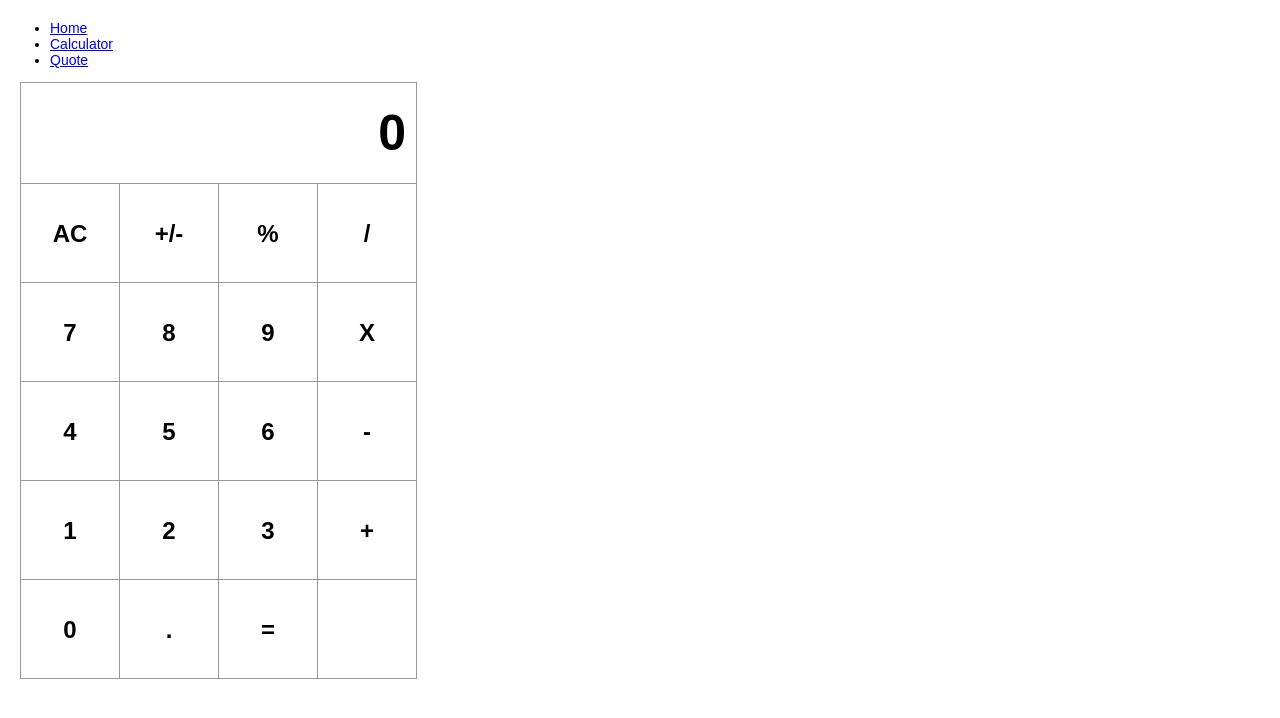
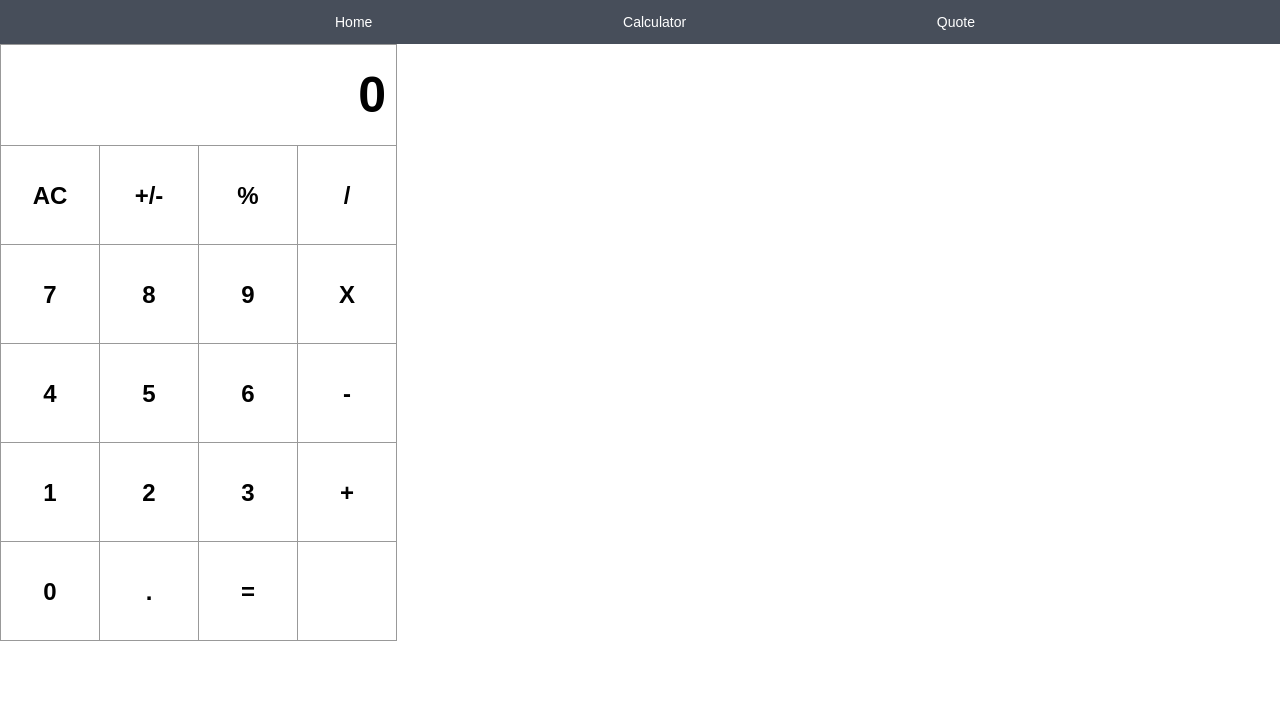
Before and after one commit to Wusinho/React-Calculator, a React app: page /calculator in a window 1280 px wide. Shown: the top 718 px of the page. Built offline with nearby package versions, Linux system fonts and the light colour scheme.

Commit message:
Add styling to nav

```diff
--- a/src/assets/styles/App.scss
+++ b/src/assets/styles/App.scss
@@ -1,11 +1,38 @@
 body {
   font: 14px "Century Gothic", Futura, sans-serif;
-  margin: 20px;
+  margin: 0px;
 }
 
 ol,
 ul {
   padding-left: 30px;
+}
+
+nav {
+  display: flex;
+  justify-content: space-around;
+  align-items: center;
+  background-color: rgb(71, 78, 90);
+  color: white;
+}
+
+a {
+  text-decoration: none;
+  color: white;
+  transition-duration: 600ms;
+}
+
+a:hover {
+  color: rgb(207, 203, 203);
+  transition-duration: 400ms;
+}
+
+.nav-links{
+  width: 50%;
+  display: flex;
+  justify-content: space-between;
+  align-items: center;
+  list-style: none;
 }
 
 .board-row::after {
@@ -48,7 +75,3 @@ ul {
 .square:hover {
   background-color: lightblue;
 }
-
-// .kbd-navigation .square:focus {
-//   background: #ddd;
-// }
--- a/src/components/App.js
+++ b/src/components/App.js
@@ -11,7 +11,7 @@ import '../assets/styles/App.scss';
 const App = () => (
   <Router>
     <nav>
-      <ul>
+      <ul className="nav-links">
         <li>
           <Link to="/">Home</Link>
         </li>
```
